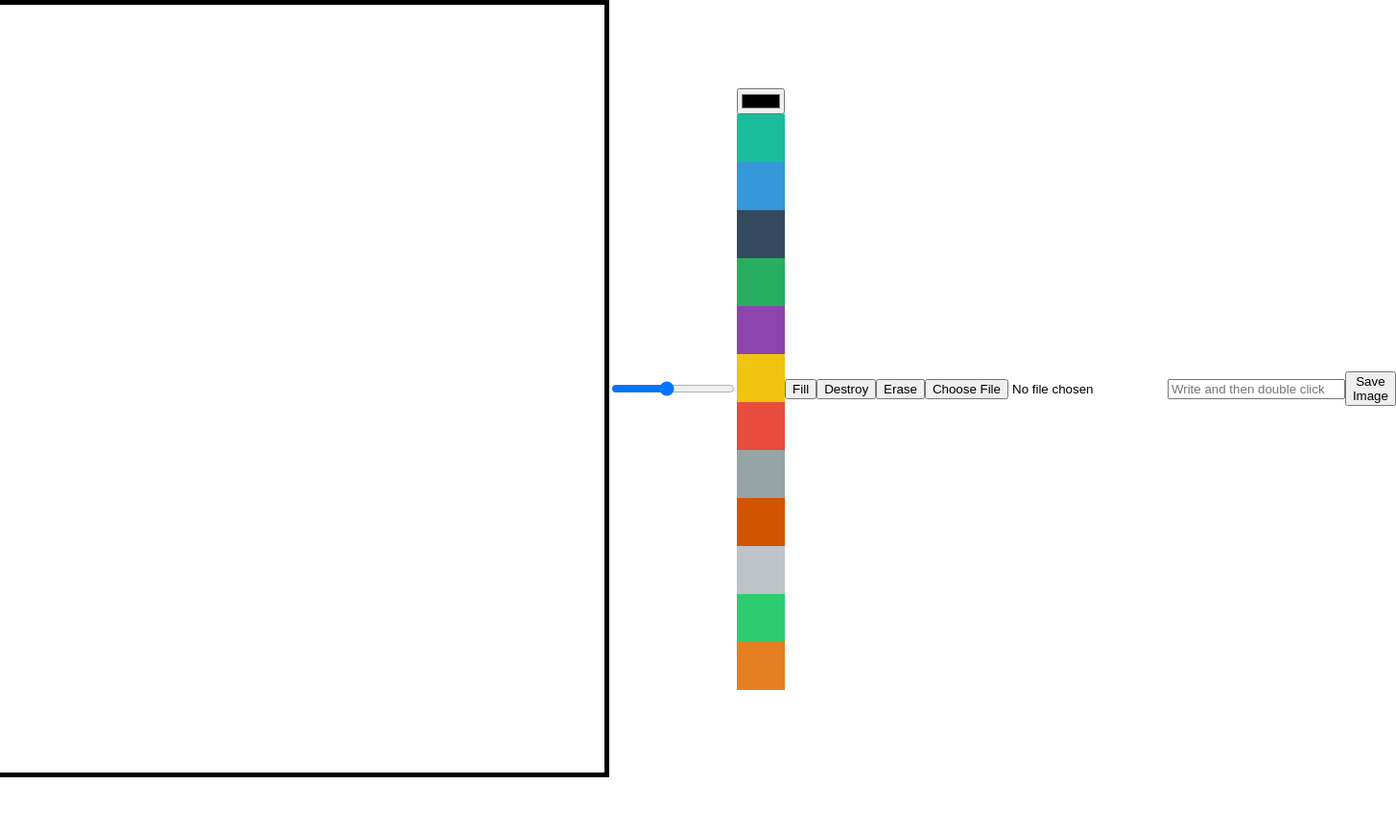
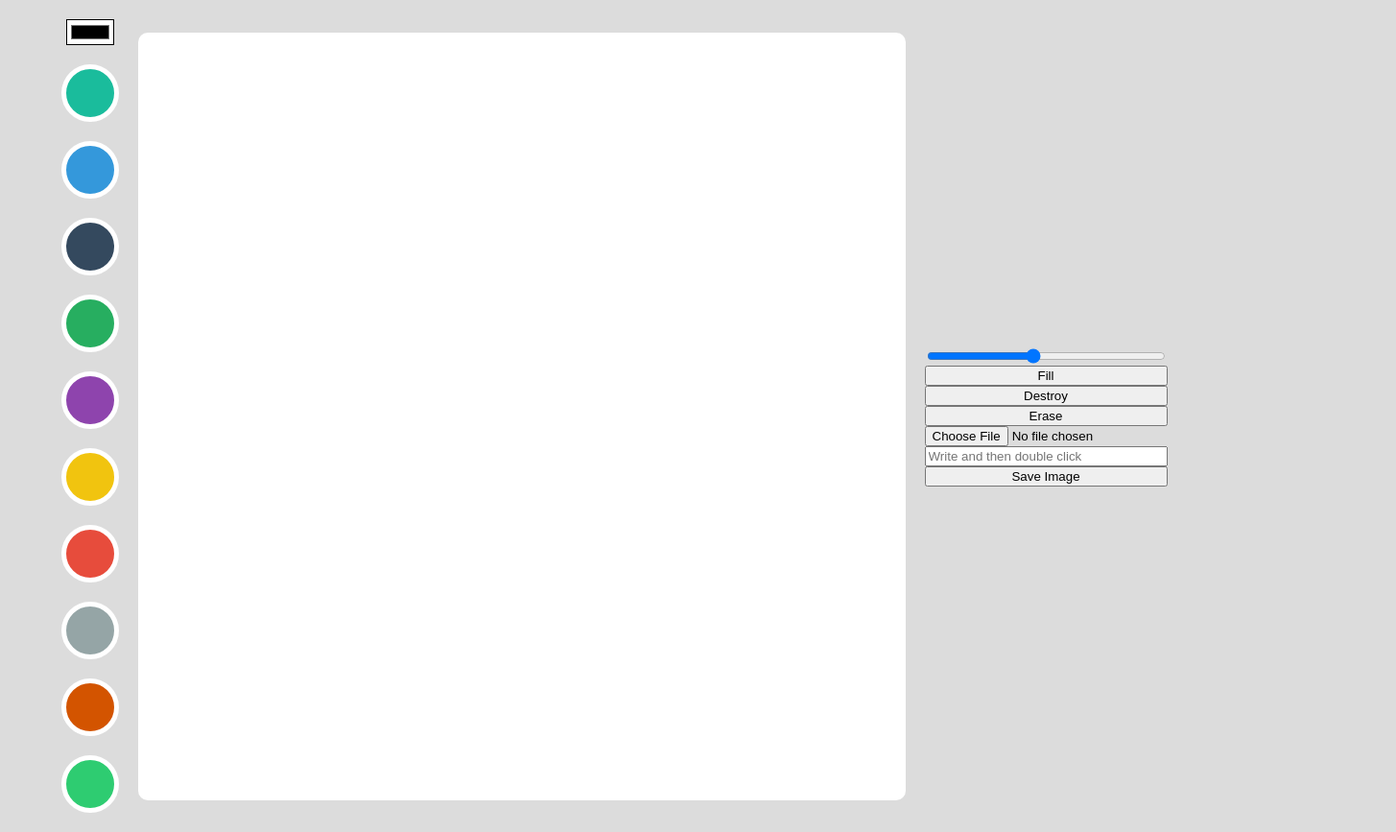
Before and after one commit to gggimmmin/meme-maker, a plain HTML site: page index.html in a window 1280 px wide. Shown: the whole page at 96% size, 1455 px wide, since content can reach past the window. Before the commit the page ends 810 px from the top, so only its background shows below. Drawn offline with Linux system fonts and the light colour scheme.

Commit message:
[design] color-option 버튼 css 수정

```diff
--- a/index.html
+++ b/index.html
@@ -7,9 +7,7 @@
     <link rel="stylesheet" href="style.css" />
   </head>
   <body>
-    <canvas></canvas>
-    <input id="line-width" type="range" min="1" max="10" value="5" step="0.5" />
-    <div>
+    <div class="color-options">
       <input id="color" type="color" />
       <div
         class="color-option"
@@ -58,26 +56,27 @@
       ></div>
       <div
         class="color-option"
-        style="background-color: #bdc3c7"
-        data-color="#bdc3c7"
-      ></div>
-      <div
-        class="color-option"
         style="background-color: #2ecc71"
         data-color="#2ecc71"
       ></div>
-      <div
-        class="color-option"
-        style="background-color: #e67e22"
-        data-color="#e67e22"
-      ></div>
     </div>
+    <canvas></canvas>
+    <div class="btns">
+      <input
+        id="line-width"
+        type="range"
+        min="1"
+        max="10"
+        value="5"
+        step="0.5"
+      />
       <button id="mode-btn">Fill</button>
       <button id="destroy-btn">Destroy</button>
       <button id="eraser-btn">Erase</button>
       <input id="file" type="file" accept="image/*" />
       <input id="text" type="text" placeholder="Write and then double click" />
       <button id="save">Save Image</button>
+    </div>
     <script src="app.js"></script>
   </body>
 </html>
--- a/style.css
+++ b/style.css
@@ -1,9 +1,19 @@
 @import "reset.css";
+
+body {
+  display: flex;
+  gap: 20px;
+  justify-content: space-between;
+  align-items: flex-start;
+  background-color: gainsboro;
+  padding: 20px 20px;
+}
 
 canvas {
   width: 800px;
   height: 800px;
-  border: 5px solid black;
+  background-color: white;
+  border-radius: 10px;
 }
 
 body {
@@ -12,8 +22,31 @@ body {
   align-items: center;
 }
 
+.btns {
+  display: flex;
+  flex-direction: column;
+}
+
+.color-options {
+  display: flex;
+  flex-direction: column;
+  align-items: center;
+  gap: 20px;
+}
+
 .color-option {
   width: 50px;
   height: 50px;
+  border-radius: 50%;
   cursor: pointer;
+  border: 5px solid white;
+  transition: transform ease-in-out 0.1s;
 }
+
+.color-option:hover {
+  transform: scale(1.2);
+}
+
+input#color {
+  background-color: white;
+}
```
Lines whose indentation alone changed are shown as unchanged.
